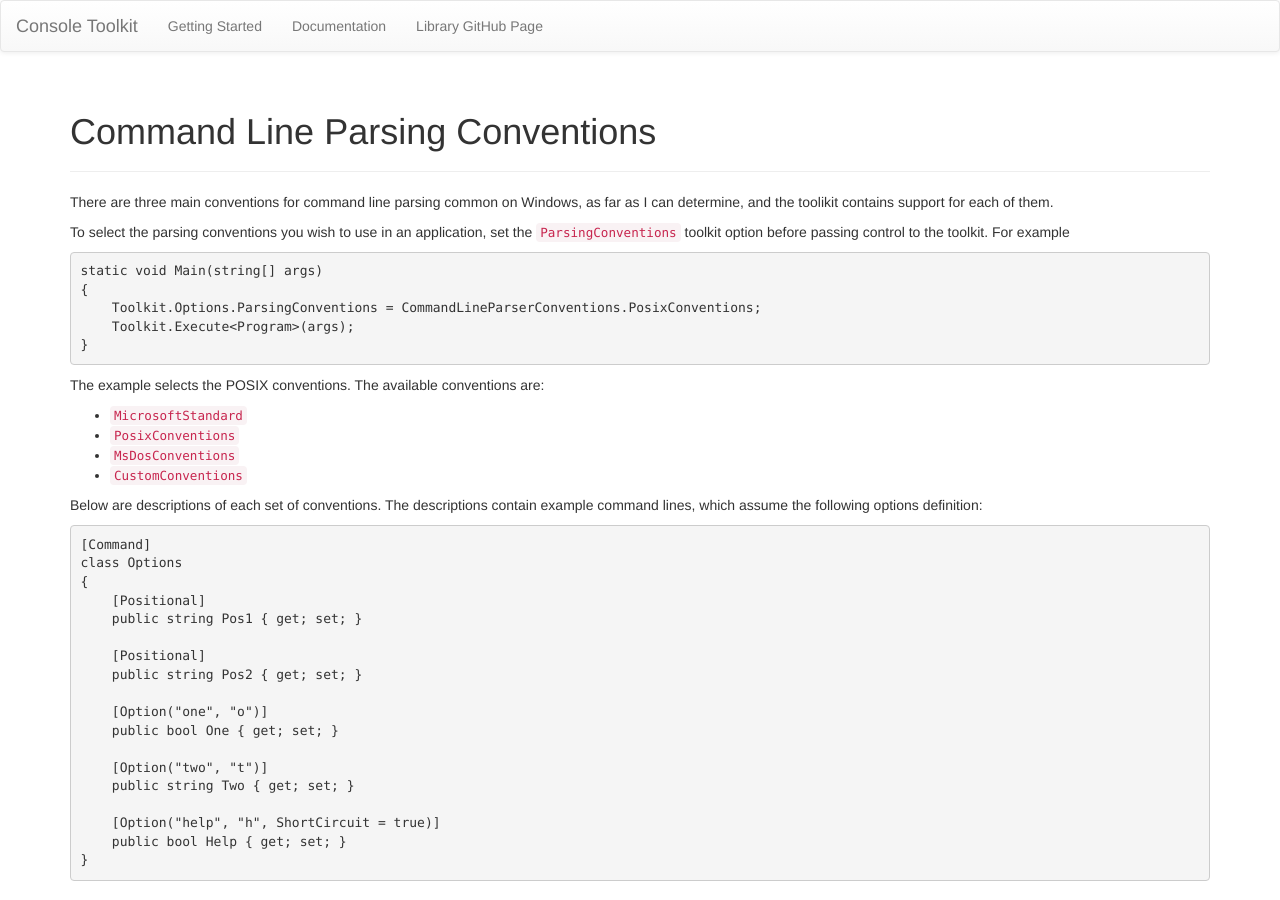
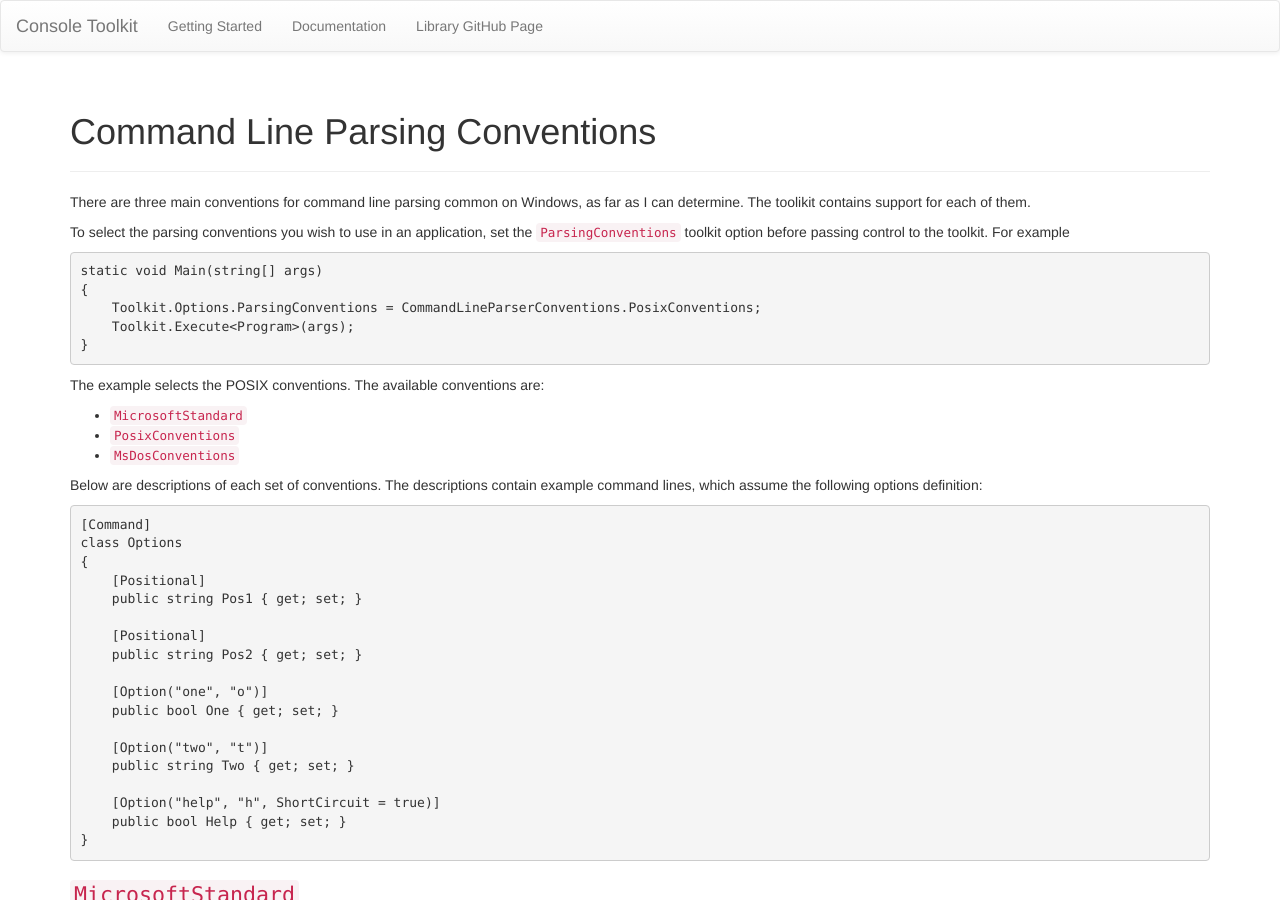
Before and after one commit to jamie-davis/ConsoleTools, a Jekyll site: the page built from LibraryDocumentation/parsingconventions.md, in a window 1280 px wide and 900 px high. Built offline with Jekyll 4.4.1, drawn with Linux system fonts in a browser that asks for light colours; nearby versions of some CDN libraries; library files that are not in the unit come from our copies; some of the changed text lies outside the part shown.

Commit message:
Documentation updates.

````diff
--- a/LibraryDocumentation/parsingconventions.md
+++ b/LibraryDocumentation/parsingconventions.md
@@ -2,7 +2,7 @@
 layout: page
 title: Command Line Parsing Conventions
 ---
-There are three main conventions for command line parsing common on Windows, as far as I can determine, and the toolikit contains support for each of them.
+There are three main conventions for command line parsing common on Windows, as far as I can determine. The toolikit contains support for each of them.
 
 To select the parsing conventions you wish to use in an application, set the ```ParsingConventions``` toolkit option before passing control to the toolkit. For example
 
@@ -18,7 +18,6 @@ The example selects the POSIX conventions. The available conventions are:
 + ```MicrosoftStandard```
 + ```PosixConventions```
 + ```MsDosConventions```
-+ ```CustomConventions```
 
 Below are descriptions of each set of conventions. The descriptions contain example command lines, which assume the following options definition:
 
````
Also changed, not shown: other parts of LibraryDocumentation/parsingconventions.md (+1 -0 lines).
